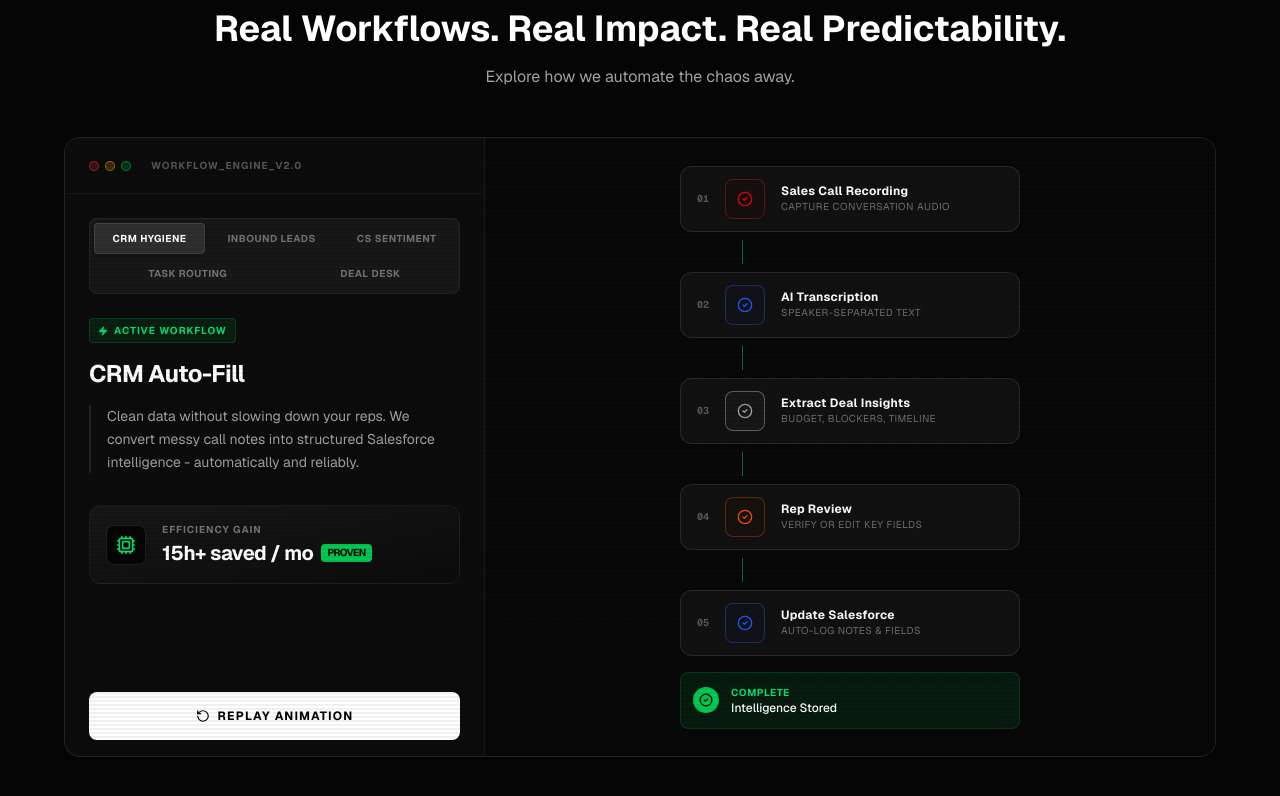
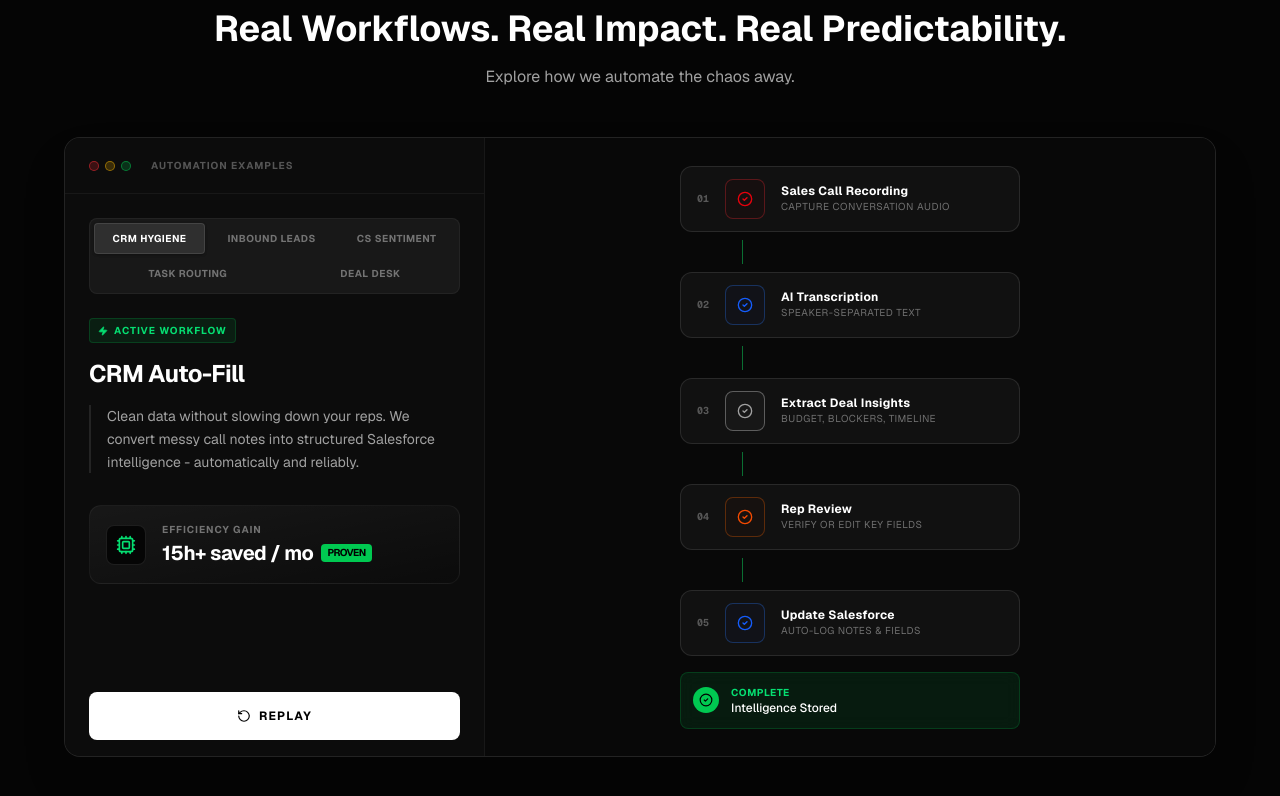
Before and after one commit to KRUKMAN/Rundown, a Next.js app: page / in a window 1280 px wide. Shown: the part 1318-2114 px from the top of the page. Built offline with nearby package versions, Linux system fonts and the light colour scheme.

Commit message:
minor tweaks

```diff
--- a/app/ai-automation/components/workflow-engine.tsx
+++ b/app/ai-automation/components/workflow-engine.tsx
@@ -255,8 +255,7 @@ export default function WorkflowEngine({ className = "", useCases = DEFAULT_USE_
 
   return (
     <div className={`w-full h-[700px] md:h-[620px] rounded-2xl border border-white/10 bg-[#0A0A0A] shadow-2xl overflow-hidden flex flex-col md:flex-row relative ${className}`}>
-      <div className="absolute inset-0 bg-[linear-gradient(to_bottom,transparent_50%,rgba(0,0,0,0.3)_50%)] bg-[size:100%_4px] pointer-events-none opacity-20 z-20" />
-
+      <div className="absolute inset-0 bg-gradient-to-b from-transparent via-green-500/5 to-transparent pointer-events-none animate-scan" />
       <div className="w-full md:w-[380px] lg:w-[420px] bg-[#0c0c0c] flex flex-col border-b md:border-b-0 md:border-r border-white/5 relative z-10 shrink-0">
         <div className="h-14 border-b border-white/5 flex items-center px-6 gap-3 shrink-0">
           <div className="flex gap-1.5">
@@ -264,7 +263,7 @@ export default function WorkflowEngine({ className = "", useCases = DEFAULT_USE_
             <div className="w-2.5 h-2.5 rounded-full bg-yellow-500/20 border border-yellow-500/50" />
             <div className="w-2.5 h-2.5 rounded-full bg-green-500/20 border border-green-500/50" />
           </div>
-          <span className="text-[10px] text-white/30 tracking-widest uppercase font-bold ml-2">Workflow_Engine_v2.0</span>
+          <span className="text-[10px] text-white/30 tracking-widest uppercase font-bold ml-2">Automation Examples</span>
         </div>
 
         <div className="px-6 pt-6 pb-2">
@@ -335,11 +334,11 @@ export default function WorkflowEngine({ className = "", useCases = DEFAULT_USE_
                   <div className="relative z-10 flex items-center justify-center gap-2">
                     {pipelineStep === 0 ? (
                       <>
-                        <Play size={14} fill="currentColor" /> Visualize Process
+                        <Play size={14} fill="currentColor" /> Simulate Workflow
                       </>
                     ) : pipelineStep > totalSteps ? (
                       <>
-                        <RotateCcw size={14} /> Replay Animation
+                        <RotateCcw size={14} /> Replay
                       </>
                     ) : (
                       <>
@@ -355,7 +354,6 @@ export default function WorkflowEngine({ className = "", useCases = DEFAULT_USE_
       </div>
 
       <div className="flex-1 bg-[#080808] relative overflow-hidden flex flex-col items-center justify-center p-6 md:p-12">
-        <div className="absolute inset-0 bg-[linear-gradient(to_right,#80808008_1px,transparent_1px),linear-gradient(to_bottom,#80808008_1px,transparent_1px)] bg-[size:24px_24px]" />
         <div className="absolute inset-0 bg-gradient-to-t from-[#080808] via-transparent to-[#080808]/50" />
 
         <div className="relative z-10 w-full max-w-[340px]">
```
